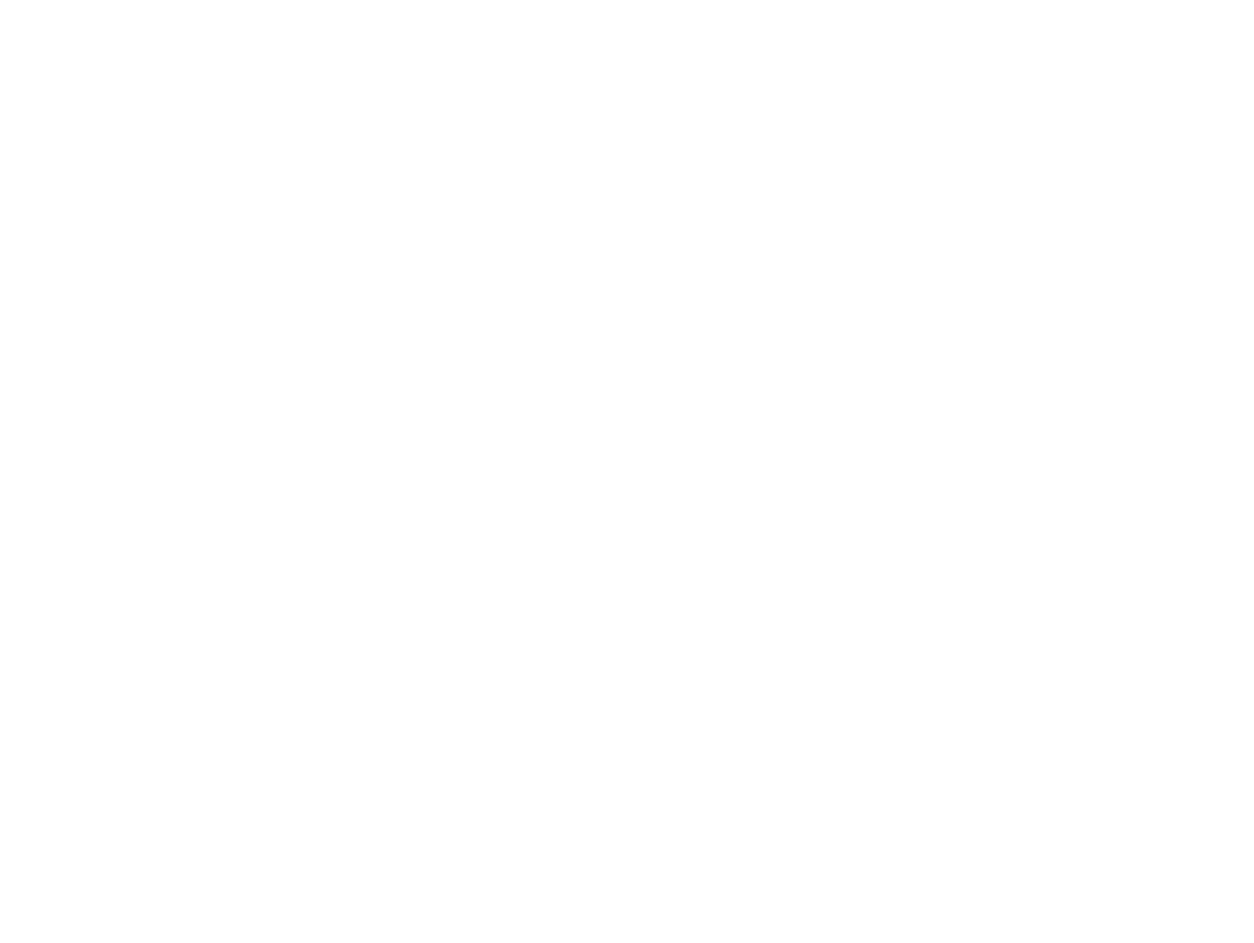
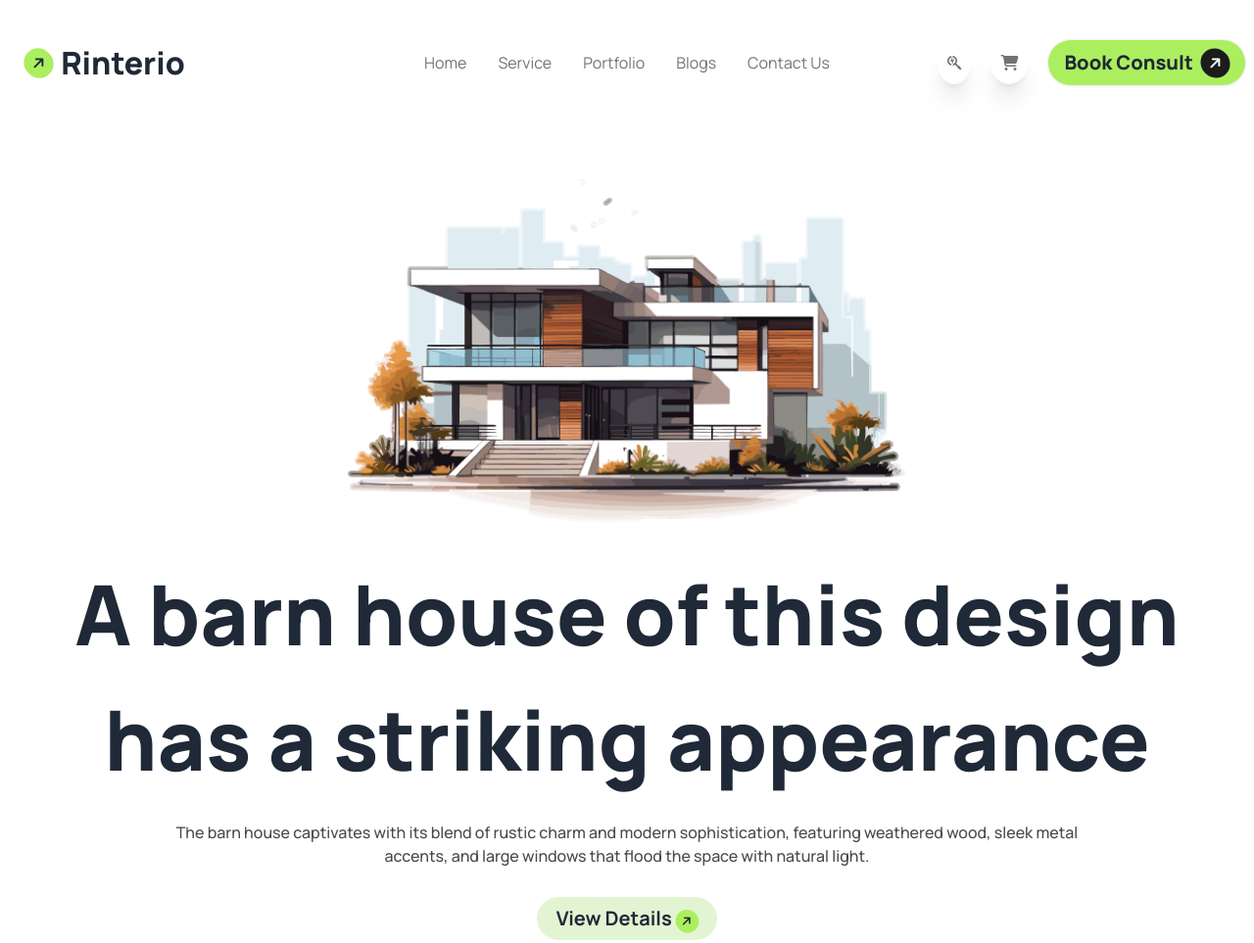
Before and after one commit to WeirdVenox/assignment-Three, a plain HTML site: page index.html in a window 1280 px wide. Shown: the whole page at 98% size. Before the commit the page ends 800 px from the top, so only its background shows below. Drawn offline with nearby package versions, Linux system fonts and the light colour scheme.

Commit message:
added styles

```diff
--- a/index.html
+++ b/index.html
@@ -1,11 +1,83 @@
 <!DOCTYPE html>
 <html lang="en">
+
 <head>
     <meta charset="UTF-8">
     <meta name="viewport" content="width=device-width, initial-scale=1.0">
-    <title>Document</title>
+    <title>Rinterio</title>
+    <link href="https://cdn.jsdelivr.net/npm/daisyui@4.12.10/dist/full.min.css" rel="stylesheet" type="text/css" />
+    <script src="https://cdn.tailwindcss.com"></script>
+    <link rel="preconnect" href="https://fonts.googleapis.com">
+    <link rel="preconnect" href="https://fonts.gstatic.com" crossorigin>
+    <link href="https://fonts.googleapis.com/css2?family=Manrope:wght@200..800&display=swap" rel="stylesheet">
+    <style>
+        .font-manrope {
+            font-family: "Manrope", sans-serif;
+            background: linear-gradient(0.00deg, rgb(255, 255, 255),rgba(255, 255, 255, 0) 100%);;
+        }
+    </style>
+    <script src="https://kit.fontawesome.com/31916cef6a.js" crossorigin="anonymous"></script>
+    <link rel="stylesheet" href="stylw.css">
 </head>
-<body>
 
+<body class="font-manrope">
+    <header class="container mx-auto ">
+        <nav class="relative mb-[55px] mt-[30px]">
+            <div class="navbar bg-base-100">
+                <div class="navbar-start">
+                    <div class="dropdown absolute ml-80 bg-[#FFFFFF] shadow-md rounded-[50%]">
+                        <div tabindex="0" role="button" class="btn btn-ghost lg:hidden">
+                            <svg xmlns="http://www.w3.org/2000/svg" class="h-5 w-5" fill="none" viewBox="0 0 24 24"
+                                stroke="currentColor">
+                                <path stroke-linecap="round" stroke-linejoin="round" stroke-width="2"
+                                    d="M4 6h16M4 12h8m-8 6h16" />
+                            </svg>
+                        </div>
+
+                    </div>
+
+                    <a class="btn btn-ghost text-[28px] lg:text-[32px] font-[800]"><i class="fa-solid fa-arrow-right -rotate-45 bg-[#ABEF5F] text-[15px] p-[5px] lg:p-[8px] rounded-[35px]"></i> Rinterio</a>
+
+                </div>
+                <div class="navbar-center hidden lg:flex">
+                    <ul class="menu menu-horizontal px-1 ">
+                        <li><a class="text-[16px] font-[400] text-[#737373] hover:font-[800] hover:text-[#494949]">Home</a></li>
+                        <li><a class="text-[16px] font-[400] text-[#737373] hover:font-[800] hover:text-[#494949]">Service</a></li>
+                        <li><a class="text-[16px] font-[400] text-[#737373] hover:font-[800] hover:text-[#494949]">Portfolio</a></li>
+                        <li><a class="text-[16px] font-[400] text-[#737373] hover:font-[800] hover:text-[#494949]">Blogs</a></li>
+                        <li><a class="text-[16px] font-[400] text-[#737373] hover:font-[800] hover:text-[#494949]">Contact Us</a></li>
+                    </ul>
+                </div>
+                <div class="invisible lg:visible navbar-end">
+                    <div class="mr-[20px] bg-[#FFFFFF] p-[10px] rounded-[50%] shadow-xl text-[#737373]">
+                        <i class="fa-brands fa-searchengin "></i>
+                    </div>
+                    <div class="mr-[20px] bg-[#FFFFFF] p-[10px] rounded-[50%] shadow-xl border-solid text-[#737373]">
+                        <i class="fa-solid fa-cart-shopping"></i>
+                    </div>
+                    <a class="btn bg-[#ABEF5F] text-[20px] font-[800] rounded-[32px]">Book Consult <i class="fa-solid fa-arrow-right -rotate-45 bg-[#1C1C1C] text-[15px] p-[5px] lg:p-[8px] rounded-[50%] text-white"></i> </a>
+                </div>
+            </div>
+        </nav>
+        <div class="flex flex-col justify-center items-center p-[30px]">
+            <div class="mb-[30px]">
+                <img src="assets/banner.png" alt="">
+            </div>
+            <h1 class="text-[55px] lg:text-[85px] font-[800] text[#212121] text-center mb-[20px]">
+                A barn house of this design has a striking appearance
+            </h1>
+            <p class="text-[16px] font-[500] text-[#494949] text-center px-[3px] lg:px-[140px] mb-[30px]">
+                The barn house captivates with its blend of rustic charm and modern sophistication, featuring weathered wood, sleek metal accents, and large windows that flood the space with natural light.
+            </p>
+            <button class="bg-[#e2f4d2] py-[7px] px-[100px] lg:px-[20px] rounded-[32px] text-[17px] lg:text-[20px] font-[700] text[#212121]">View Details <i class="fa-solid fa-arrow-right -rotate-45 bg-[#ABEF5F] text-[12px] p-[5px] lg:p-[6px] rounded-[35px]"></i></button>
+        </div>
+    </header>
+    <main>
+
+    </main>
+    <footer>
+
+    </footer>
 </body>
+
 </html>
--- /dev/null
+++ b/tailwind.config.js
@@ -0,0 +1,8 @@
+/** @type {import('tailwindcss').Config} */
+module.exports = {
+    content: ["./src/**/*.{html,js}"],
+    theme: {
+      extend: {},
+    },
+    plugins: [],
+  }
```
